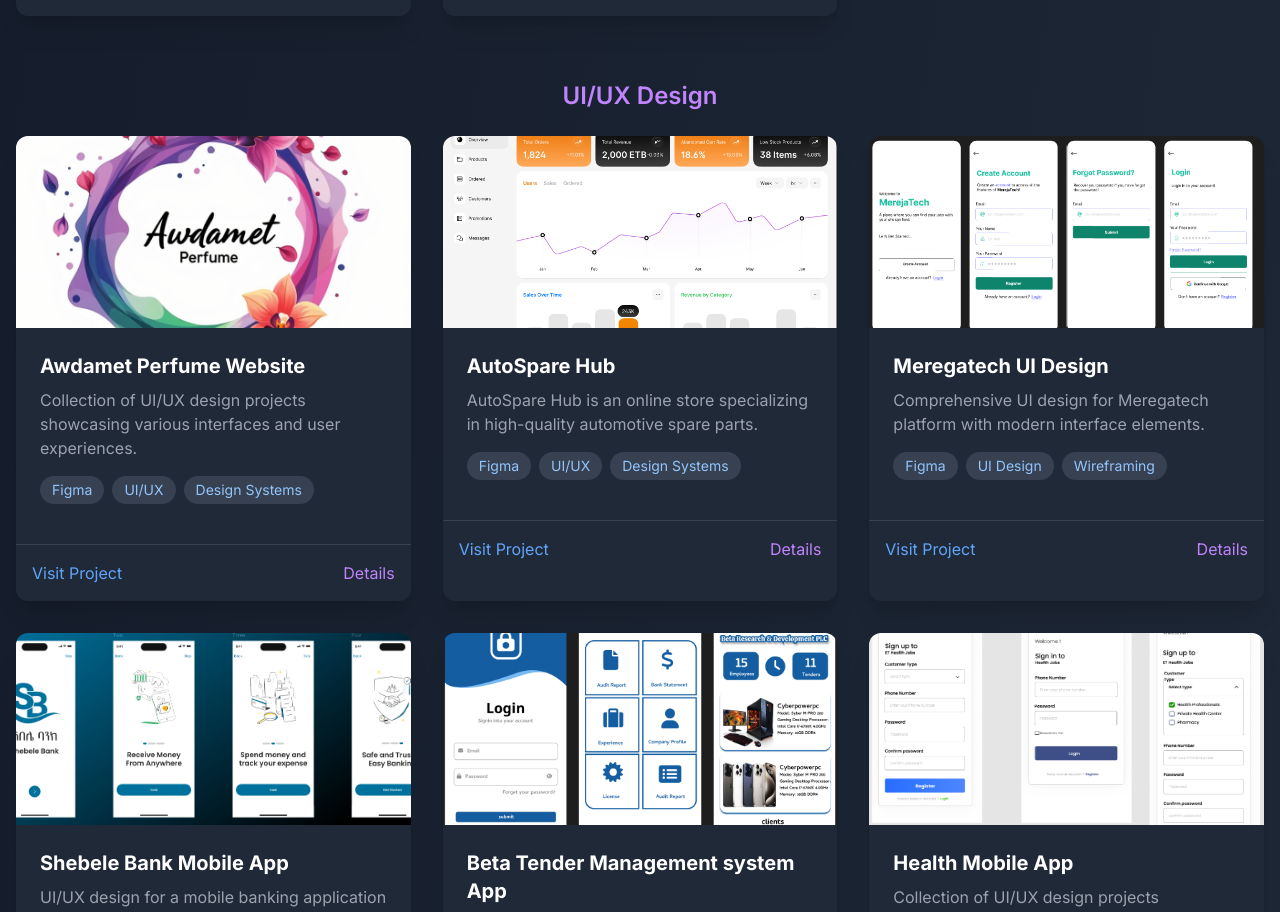
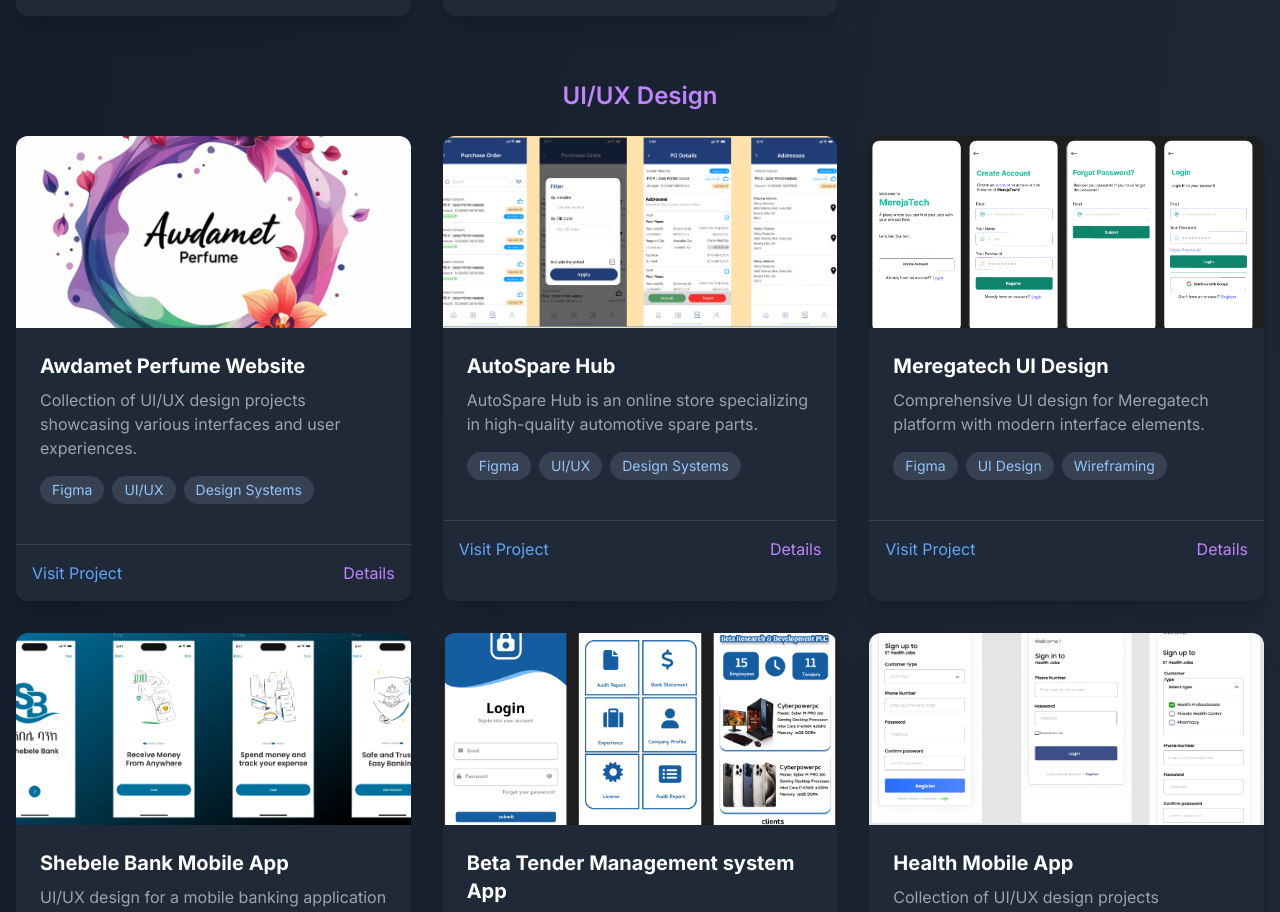
Before and after one commit to zeruhabesha/zerihunkibret, a Next.js app: page / in a window 1280 px wide. Shown: the part 5600-6512 px from the top of the page. Built offline with nearby package versions, Linux system fonts and the light colour scheme.

Commit message:
first commit

```diff
--- a/app/page.tsx
+++ b/app/page.tsx
@@ -163,7 +163,7 @@
 
   const uiuxProjects = [
     {
-      id: 15,
+      id: 45,
       title: "Awdamet Perfume Website",
       description: "Collection of UI/UX design projects showcasing various interfaces and user experiences.",
       technologies: ["Figma", "UI/UX", "Design Systems"],
@@ -171,12 +171,12 @@
       link: "https://www.figma.com/design/KxIHbb2NXYR0tRibcbcjZ9/Untitled?node-id=0-1&p=f&t=Ak8k7nHclrKt2fzH-0",
     },
     {
-      id: 15,
+      id: 35,
       title: "AutoSpare Hub",
       description: "AutoSpare Hub is an online store specializing in high-quality automotive spare parts.",
       technologies: ["Figma", "UI/UX", "Design Systems"],
-      image: "/images/AutoSpare.png",
-      link: "https://www.figma.com/proto/Gk7ndUdZAmZXZGnL8ypPhy/Untitled?node-id=0-1&t=NRWh4AXHZC2vu3Kh-1",
+      image: "/images/Partner.png",
+      link: "https://www.figma.com/design/79avRmPl1iD9H32HlifFPZ/Untitled?node-id=0-1&t=cHKsD7LnMHbrpFbS-1",
     },
 
     {
```
Also changed, not shown: public/images/Partner.png (added).
